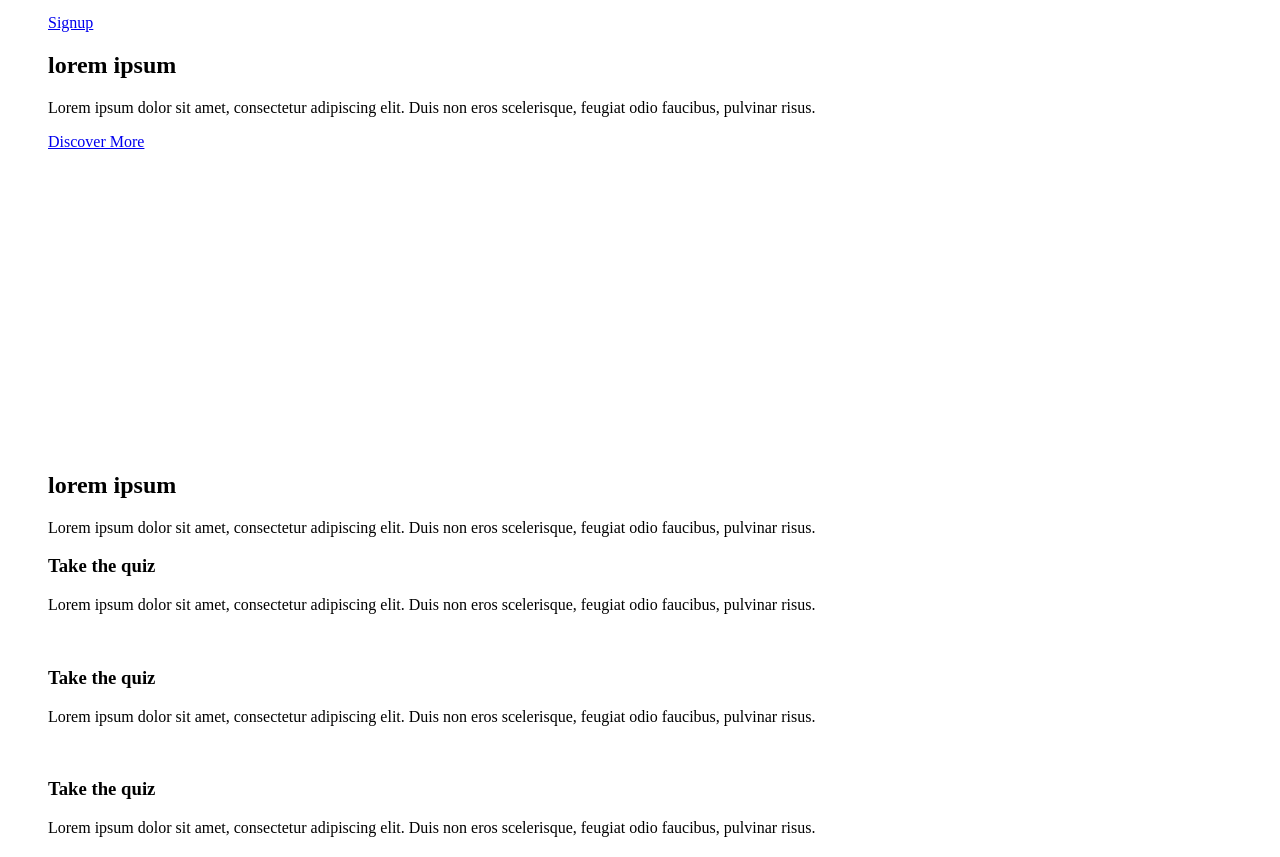
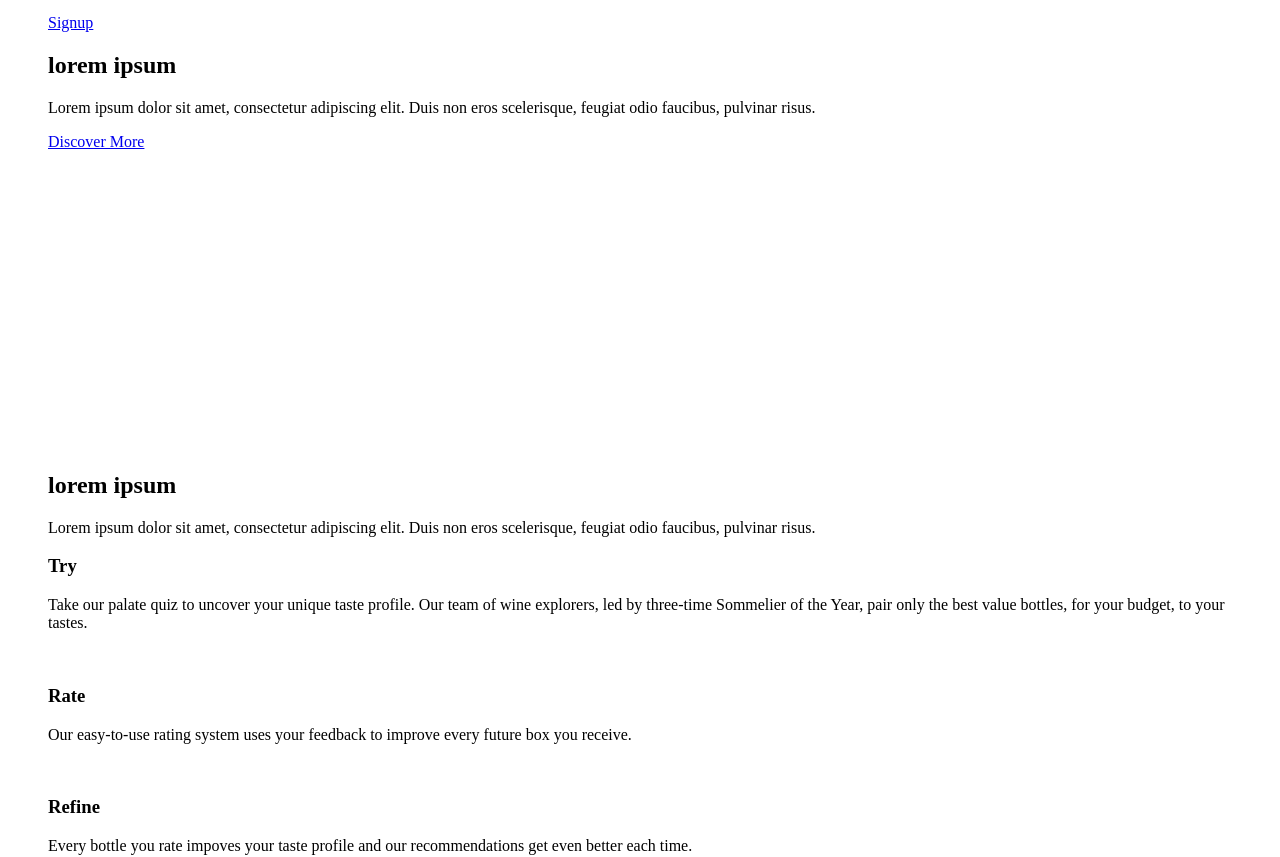
Before and after one commit to Bryndis-vefari/Winestory, a plain HTML site: page index.html in a window 1280 px wide. Shown: the part 103-960 px from the top of the page. Drawn offline with Linux system fonts and the light colour scheme; files whose address does not match are found by name.

Commit message:
Change text in article blocks

```diff
--- a/index.html
+++ b/index.html
@@ -1,5 +1,6 @@
 <!DOCTYPE html>
 <html lang="en">
+
 <head>
 	<meta charset="UTF-8">
 	<meta http-equiv="X-UA-Compatible" content="IE=edge">
@@ -7,6 +8,7 @@
 	<title>Winestory</title>
 	<link rel="stylesheet" href="/css/style.css">
 </head>
+
 <body>
 	<header>
 		<div class="logo ">
@@ -27,21 +29,25 @@
 		<section class="hero">
 			<div class="hero__text">
 				<h1>lorem ipsum</h1>
-                <p>Lorem ipsum dolor sit amet, consectetur adipiscing elit. Duis non eros scelerisque, feugiat odio faucibus, pulvinar risus.</p>
+				<p>Lorem ipsum dolor sit amet, consectetur adipiscing elit. Duis non eros scelerisque, feugiat odio faucibus,
+					pulvinar risus.</p>
 				<a href="#">Discover More</a>
 			</div>
 		</section>
 		<section class="container">
 			<div class="headline-block">
 				<h2>lorem ipsum</h2>
-                <p>Lorem ipsum dolor sit amet, consectetur adipiscing elit. Duis non eros scelerisque, feugiat odio faucibus, pulvinar risus.</p>
+				<p>Lorem ipsum dolor sit amet, consectetur adipiscing elit. Duis non eros scelerisque, feugiat odio faucibus,
+					pulvinar risus.</p>
 			</div>
 
 			<div class="article-block">
 				<article class="article-block__item">
 					<div class="article-block__text">
-                        <h3>Take the quiz</h3>
-                        <p>Lorem ipsum dolor sit amet, consectetur adipiscing elit. Duis non eros scelerisque, feugiat odio faucibus, pulvinar risus.</p>
+						<h3>Try</h3>
+						<p>Take our palate quiz to uncover your unique taste profile. Our team of wine explorers, led by three-time
+							Sommelier of
+							the Year, pair only the best value bottles, for your budget, to your tastes.</p>
 					</div>
 					<div class="article-block__img">
 						<img src="#" alt="">
@@ -50,8 +56,8 @@
 
 				<article class="article-block__item reverse">
 					<div class="article-block__text">
-                         <h3>Take the quiz</h3>
-                         <p>Lorem ipsum dolor sit amet, consectetur adipiscing elit. Duis non eros scelerisque, feugiat odio faucibus, pulvinar risus.</p>
+						<h3>Rate</h3>
+						<p>Our easy-to-use rating system uses your feedback to improve every future box you receive.</p>
 					</div>
 					<div class="article-block__img">
 						<img src="#" alt="">
@@ -60,8 +66,8 @@
 
 				<article class="article-block__item">
 					<div class="article-block__text">
-                         <h3>Take the quiz</h3>
-                         <p>Lorem ipsum dolor sit amet, consectetur adipiscing elit. Duis non eros scelerisque, feugiat odio faucibus, pulvinar risus.</p>
+						<h3>Refine</h3>
+						<p>Every bottle you rate impoves your taste profile and our recommendations get even better each time.</p>
 					</div>
 					<div class="article-block__img">
 						<img src="#" alt="">
@@ -78,26 +84,30 @@
 		<section>
 			<div class="headline-block">
 				<h2>lorem ipsum</h2>
-                <p>Lorem ipsum dolor sit amet, consectetur adipiscing elit. Duis non eros scelerisque, feugiat odio faucibus, pulvinar risus.</p>
+				<p>Lorem ipsum dolor sit amet, consectetur adipiscing elit. Duis non eros scelerisque, feugiat odio faucibus,
+					pulvinar risus.</p>
 			</div>
 
 			<div class="card-block">
 				<article class="card-block__item">
 					<img src="#" alt="">
 					<h4>Lorem ipsum</h4>
-                    <p>Lorem ipsum dolor sit amet, consectetur adipiscing elit. Duis non eros scelerisque, feugiat odio faucibus, pulvinar risus.</p>
+					<p>Lorem ipsum dolor sit amet, consectetur adipiscing elit. Duis non eros scelerisque, feugiat odio faucibus,
+						pulvinar risus.</p>
 				</article>
 
 				<article class="card-block__item">
 					<img src="#" alt="">
 					<h4>Lorem ipsum</h4>
-                    <p>Lorem ipsum dolor sit amet, consectetur adipiscing elit. Duis non eros scelerisque, feugiat odio faucibus, pulvinar risus.</p>
+					<p>Lorem ipsum dolor sit amet, consectetur adipiscing elit. Duis non eros scelerisque, feugiat odio faucibus,
+						pulvinar risus.</p>
 				</article>
 
 				<article class="card-block__item">
 					<img src="#" alt="">
 					<h4>Lorem ipsum</h4>
-                    <p>Lorem ipsum dolor sit amet, consectetur adipiscing elit. Duis non eros scelerisque, feugiat odio faucibus, pulvinar risus.</p>
+					<p>Lorem ipsum dolor sit amet, consectetur adipiscing elit. Duis non eros scelerisque, feugiat odio faucibus,
+						pulvinar risus.</p>
 				</article>
 			</div>
 		</section>
@@ -108,7 +118,8 @@
 					<img src="" alt="">
 				</div>
 				<div class="testimonial-block__img">
-                    <blockquote>Lorem ipsum dolor sit amet, consectetur adipiscing elit. Duis non eros scelerisque, feugiat odio faucibus, pulvinar risus. Maecenas tristique tortor nisi, in venenatis urna tristique eu.</blockquote>
+					<blockquote>Lorem ipsum dolor sit amet, consectetur adipiscing elit. Duis non eros scelerisque, feugiat odio
+						faucibus, pulvinar risus. Maecenas tristique tortor nisi, in venenatis urna tristique eu.</blockquote>
 					<figcaption>Lauren Rogers</figcaption>
 				</div>
 			</article>
@@ -136,4 +147,5 @@
 		</div>
 	</footer>
 </body>
+
 </html>
```
Also changed, not shown: README.md. Lines whose indentation alone changed are shown as unchanged.
